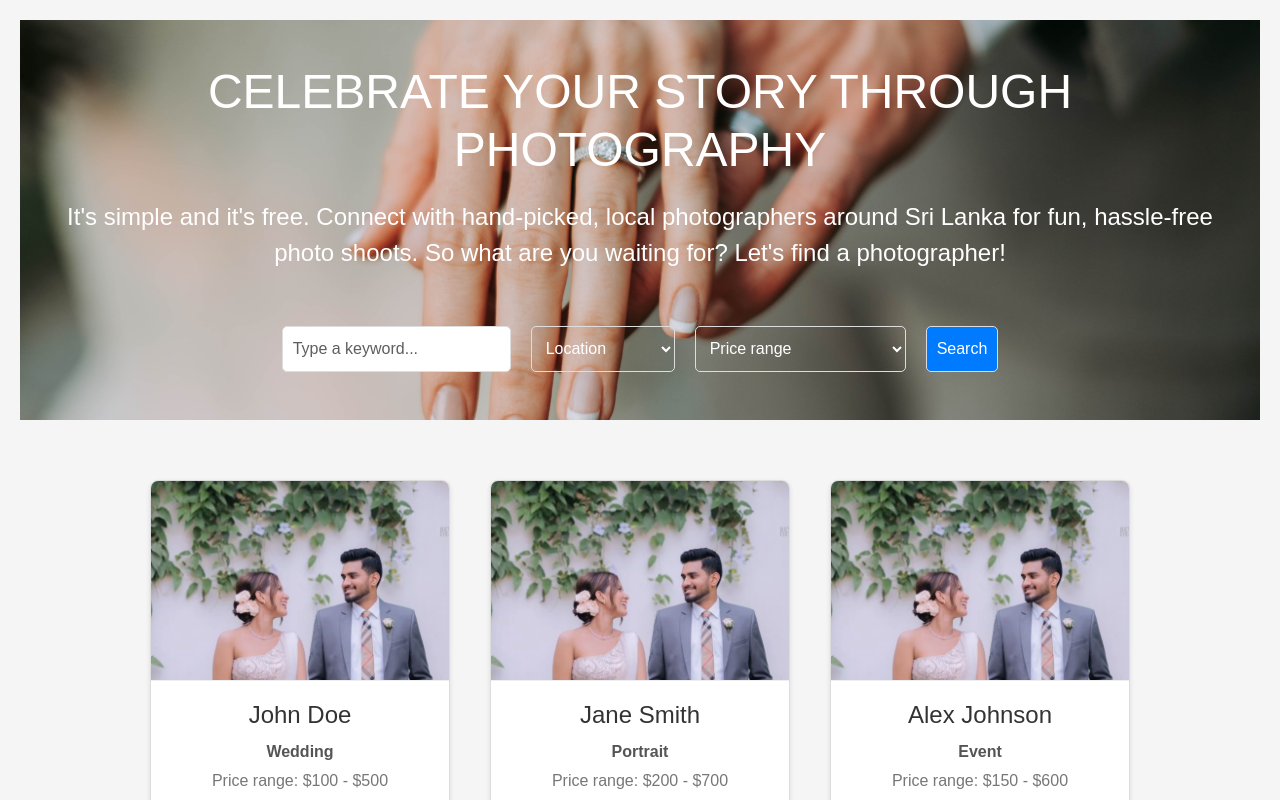
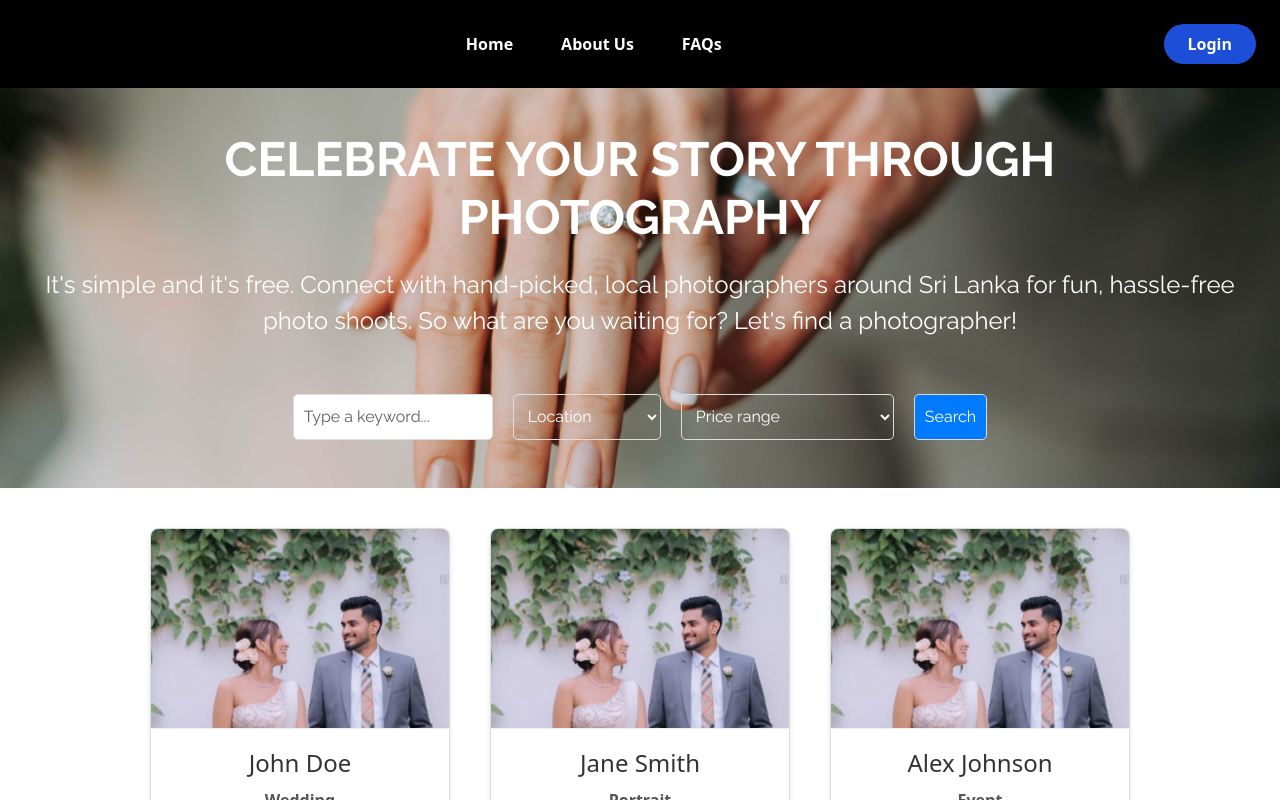
Before and after one commit to Imasha-Senadheera/Photographers, a React (Create React App) app: page / in a window 1280 px wide. Shown: the top 800 px of the page. Built offline with nearby package versions, Linux system fonts and the light colour scheme.

Commit message:
20 Commit

```diff
--- a/src/Components/Header/Header.jsx
+++ b/src/Components/Header/Header.jsx
@@ -4,9 +4,9 @@ import { IoNotifications } from "react-icons/io5";
 import { FaUserCircle } from "react-icons/fa";
 import { useNavigate } from "react-router-dom";
 
-const Header = () => {
+const Header = ({ isMainPage }) => {
   const [isLogged, setIsLogged] = useState(
-    localStorage.getItem("isLogged") || false
+    JSON.parse(localStorage.getItem("isLogged")) || false
   );
   const navigate = useNavigate();
 
@@ -25,7 +25,13 @@ const Header = () => {
   return (
     <div className="flex bg-black text-white py-6 px-6 items-center font-bold">
       <div className="flex-grow flex justify-center">
-        {!isLogged ? (
+        {isMainPage ? (
+          <div className="flex gap-12">
+            <div className="cursor-pointer">Home</div>
+            <div className="cursor-pointer">About Us</div>
+            <div className="cursor-pointer">FAQs</div>
+          </div>
+        ) : !isLogged ? (
           <div className="flex gap-12">
             <div className="cursor-pointer">Home</div>
             <div className="cursor-pointer">About Us</div>
@@ -36,7 +42,7 @@ const Header = () => {
         )}
       </div>
       <div className="flex items-center gap-6">
-        {isLogged && (
+        {isLogged && !isMainPage && (
           <div className="flex gap-6 items-center mr-4">
             <MdSearch />
             <IoNotifications />
--- a/src/Components/MainHeader/MainHeader.css
+++ b/src/Components/MainHeader/MainHeader.css
@@ -14,10 +14,11 @@
   .header h1 {
     font-size: 3rem;
     margin-bottom: 20px;
+    font-weight: bold;
   }
 
   .header p {
-    font-size: 1.5rem;
+    font-size: 1rem;
     margin-bottom: 30px;
   }
 
--- a/src/Pages/MainPage/MainPage.css
+++ b/src/Pages/MainPage/MainPage.css
@@ -1,12 +1,29 @@
-.main-page {
-    font-family: Arial, sans-serif;
-    padding: 20px;
-    background-color: #f5f5f5;
-}
+@import url('https://fonts.googleapis.com/css2?family=Raleway:wght@400;700&display=swap');
 
 .header {
-    margin-bottom: 40px;
-}
+    text-align: center;
+    padding: 40px;
+    background-image: url("../../Assests/mainpagebackground.png");
+    background-size: cover;
+    background-position: center;
+    color: white;
+    height: 50vh;
+    display: flex;
+    flex-direction: column;
+    justify-content: center;
+    box-sizing: border-box;
+    font-family: 'Raleway', sans-serif; /* Apply Raleway font */
+  }
+
+  .header h1 {
+    font-size: 3rem;
+    margin-bottom: 20px;
+  }
+
+  .header p {
+    font-size: 1.5rem;
+    margin-bottom: 30px;
+  }
 
 .photographer-list {
     display: flex;
--- a/src/Pages/MainPage/MainPage.jsx
+++ b/src/Pages/MainPage/MainPage.jsx
@@ -1,16 +1,19 @@
-import React from 'react';
-import MainHeader from '../../Components/MainHeader/MainHeader';
-import PhotographerList from '../../Components/PhotographerList/PhotographerList';
-import './MainPage.css';
+import React from "react";
+import Header from "../../Components/Header/Header";
+import MainHeader from "../../Components/MainHeader/MainHeader";
+import PhotographerList from "../../Components/PhotographerList/PhotographerList";
+import Footer from "../../Components/Footer/Footer"; // Import the Footer
+import "./MainPage.css";
 
 const MainPage = () => {
-    return (
-        <div className="main-page">
-            <MainHeader />
-            <PhotographerList />
-            {/* Add other components here if needed, like a footer */}
-        </div>
-    );
+  return (
+    <div className="main-page">
+      <Header isMainPage={true} /> {/* Pass isMainPage prop */}
+      <MainHeader /> {/* Add MainHeader component */}
+      <PhotographerList />
+      <Footer /> {/* Add Footer component */}
+    </div>
+  );
 };
 
 export default MainPage;
--- a/src/Routes/Router.js
+++ b/src/Routes/Router.js
@@ -1,17 +1,17 @@
 import React from 'react';
 import { Route, Routes } from 'react-router-dom';
 import MainPage from '../Pages/MainPage/MainPage';
-// import SignUpForm from '../Pages/SignUpForm/SignUpForm';
-// import SignInForm from '../Pages/SignInForm/SignInForm';
+import SignInForm from '../Pages/SignInForm/SignInForm'; // Import SignInForm
 
 const Router = () => {
   return (
     <Routes>
       {/* Define the route for the MainPage as the root route */}
       <Route path="/" element={<MainPage />} />
+      {/* Define the route for SignInForm */}
+      <Route path="/signin" element={<SignInForm />} />
       {/* Uncomment and add other routes as needed */}
-      {/* <Route path="/signup" element={<SignUpForm />} />
-      <Route path="/signin" element={<SignInForm />} /> */}
+      {/* <Route path="/signup" element={<SignUpForm />} /> */}
     </Routes>
   );
 };
```
